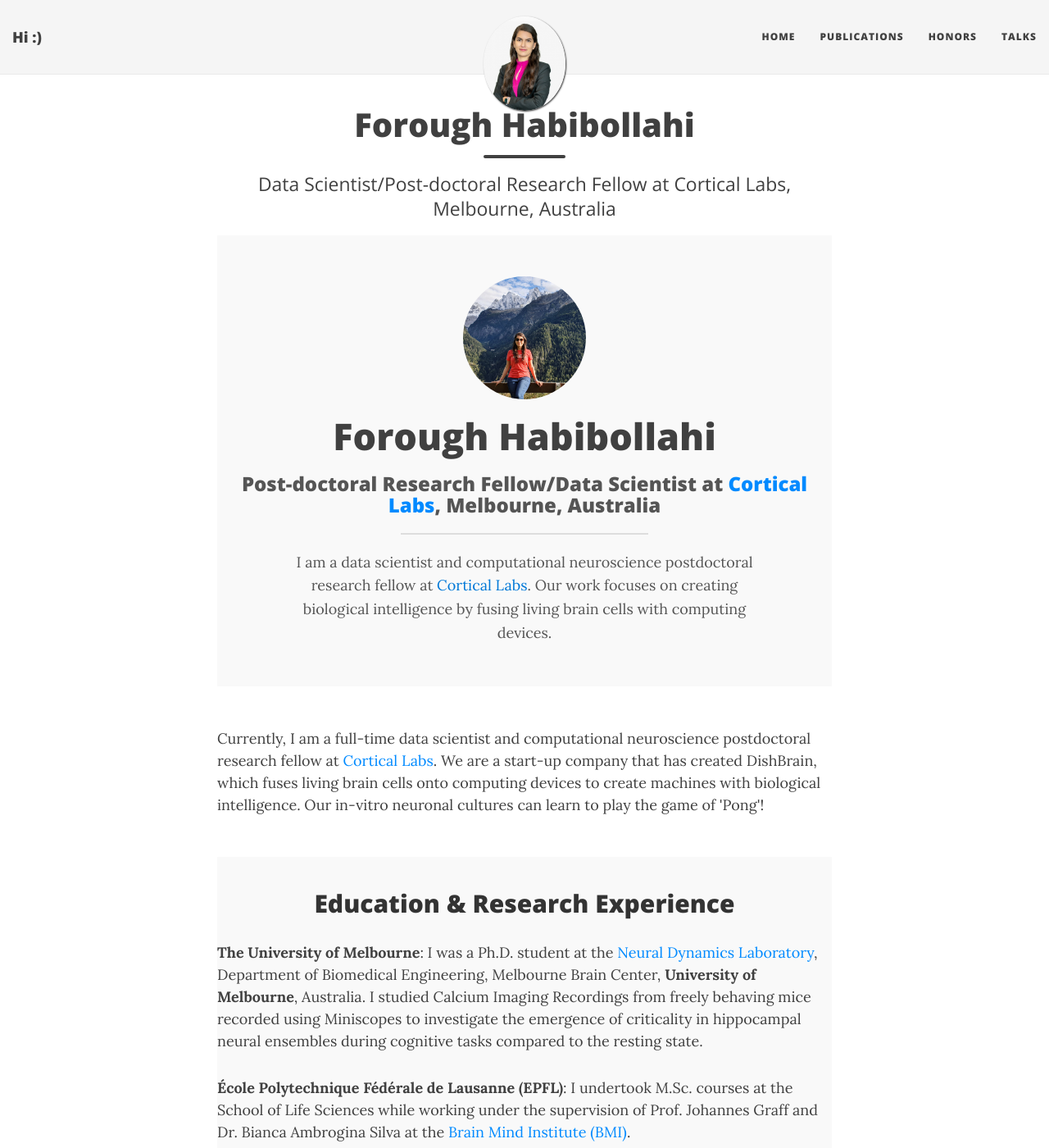
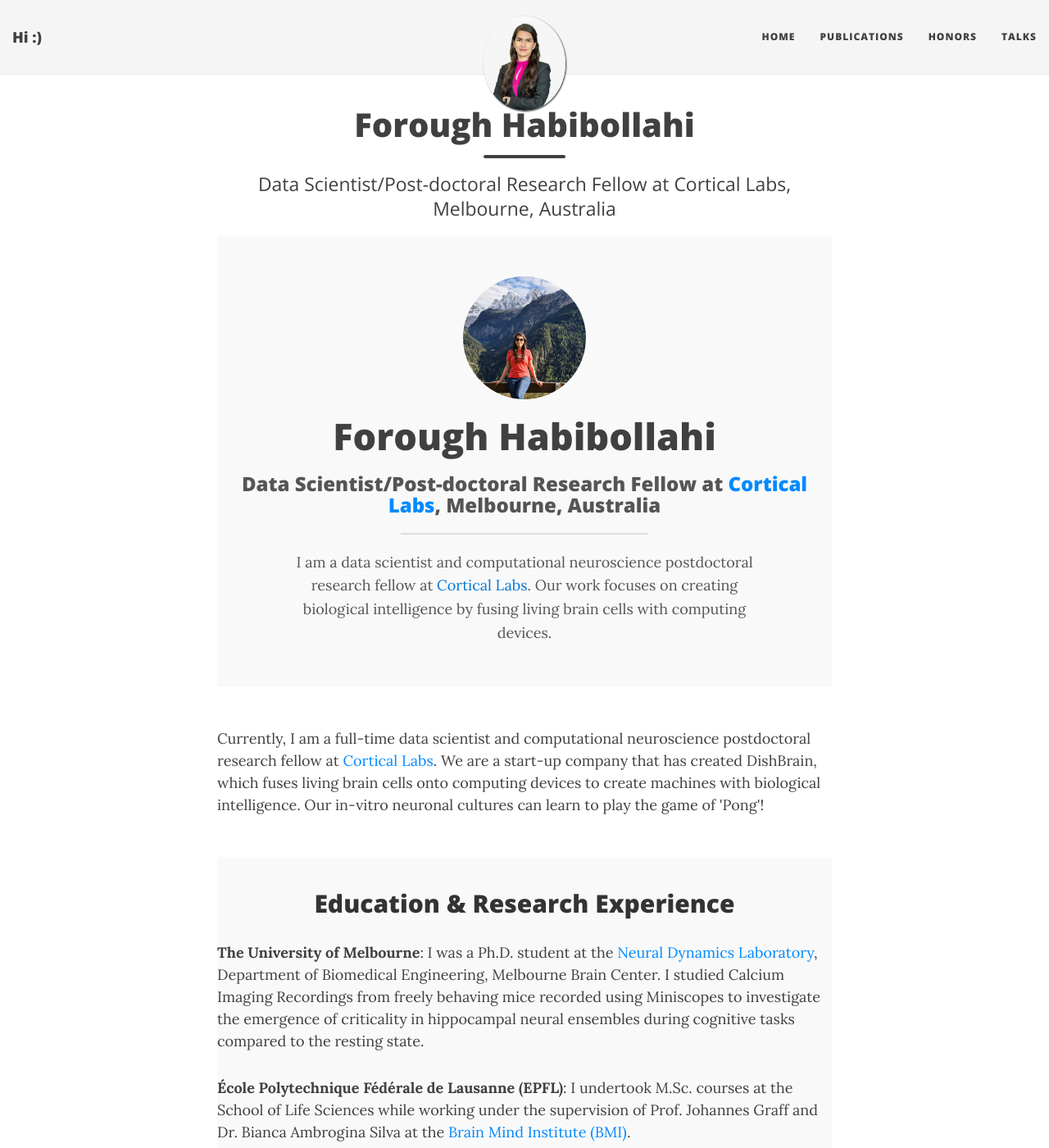
Before and after one commit to ForoughHa/ForoughHa.github.io, a Jekyll site: the page built from index.html, in a window 1280 px wide and 1400 px high. Shown: the whole window at 82% size. Built offline with Jekyll 4.4.1, drawn with Linux system fonts in a browser that asks for light colours; nearby versions of some CDN libraries; the list of posts is cut into pages by our own code.

Commit message:
Update index.html

```diff
--- a/index.html
+++ b/index.html
@@ -13,7 +13,7 @@ use-site-title: true
 
   <!-- Name and Title -->
   <h1 style="font-size: 2.5em; margin: 0;">Forough Habibollahi</h1>
-  <h3 style="color: #555;">Post-doctoral Research Fellow/Data Scientist at <a href="https://corticallabs.com/">Cortical Labs</a>, Melbourne, Australia</h3>
+  <h3 style="color: #555;">Data Scientist/Post-doctoral Research Fellow at <a href="https://corticallabs.com/">Cortical Labs</a>, Melbourne, Australia</h3>
 
   <!-- Optional Divider -->
   <hr style="max-width: 300px; margin: 20px auto; border: 1px solid #ddd;">
@@ -45,7 +45,7 @@ use-site-title: true
           <p>
             <strong>The University of Melbourne</strong>: I was a Ph.D. student at the
             <a href="https://ndl-lab.org/">Neural Dynamics Laboratory</a>, Department of Biomedical Engineering, Melbourne Brain
-            Center, <b>University of Melbourne</b>, Australia. I studied Calcium Imaging Recordings from freely behaving mice
+            Center. I studied Calcium Imaging Recordings from freely behaving mice
             recorded using Miniscopes to investigate the emergence of criticality in hippocampal neural ensembles during cognitive
             tasks compared to the resting state.
           </p>
```
